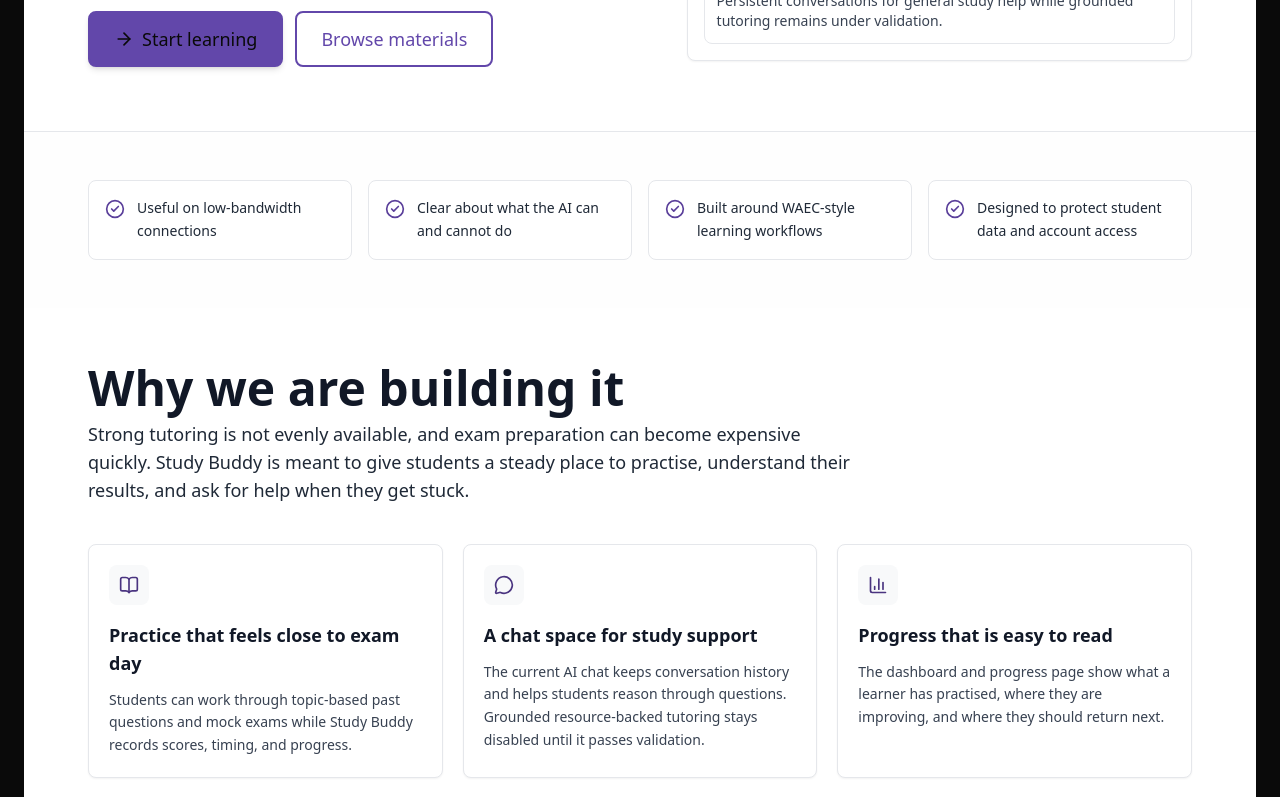
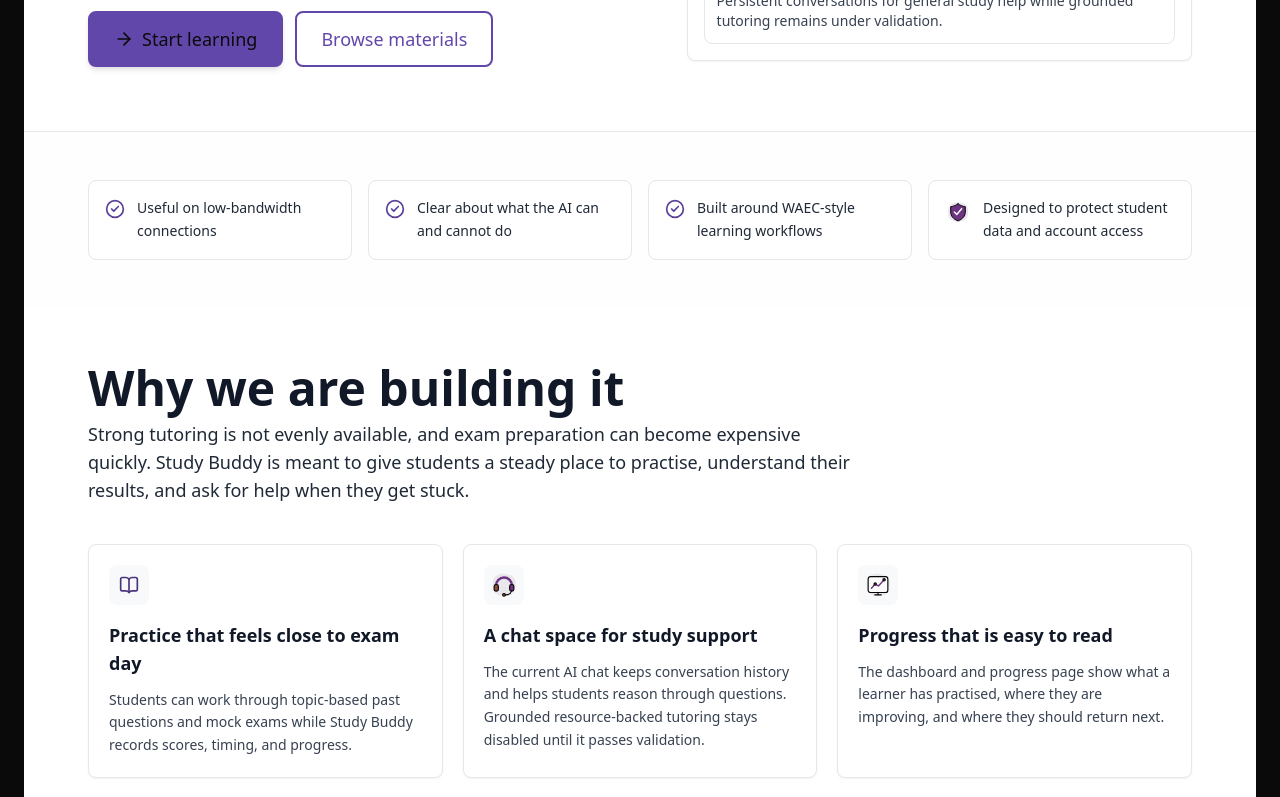
Before and after one commit to studybuddydevelopers/study-buddy-v2, a Next.js app: page /about-us in a window 1280 px wide. Shown: the part 467-1264 px from the top of the page. Built offline with nearby package versions, Linux system fonts and the light colour scheme; no server answers.

Commit message:
feat(about-us): enhance product areas with proposals
Updated the productAreas structure to include proposal fields.

This change allows for better integration of icons and proposals for each product area.

The rendering logic was adjusted to accommodate these new properties.

```diff
--- a/app/about-us/page.tsx
+++ b/app/about-us/page.tsx
@@ -1,20 +1,29 @@
 import Link from "next/link";
 import {
   ArrowRight,
-  BarChart3,
   BookOpen,
   CheckCircle2,
-  MessageCircle,
   ShieldCheck,
   Wifi,
 } from "lucide-react";
+import type { LucideIcon } from "lucide-react";
 import Button from "@/components/Button";
 import Heading1 from "@/components/Heading1";
 import Heading2 from "@/components/Heading2";
 import Paragraph from "@/components/Paragraph";
 import Image from "@/components/Image";
+import StudyBuddyIcon, {
+  type StudyBuddyIconName,
+} from "@/components/StudyBuddyIcon";
 
-const productAreas = [
+interface ProductArea {
+  title: string;
+  description: string;
+  icon?: LucideIcon;
+  proposal?: StudyBuddyIconName;
+}
+
+const productAreas: ProductArea[] = [
   {
     title: "Practice that feels close to exam day",
     description:
@@ -25,13 +34,13 @@ const productAreas = [
     title: "A chat space for study support",
     description:
       "The current AI chat keeps conversation history and helps students reason through questions. Grounded resource-backed tutoring stays disabled until it passes validation.",
-    icon: MessageCircle,
+    proposal: "support",
   },
   {
     title: "Progress that is easy to read",
     description:
       "The dashboard and progress page show what a learner has practised, where they are improving, and where they should return next.",
-    icon: BarChart3,
+    proposal: "analytics",
   },
 ];
 
@@ -151,10 +160,14 @@ export default function AboutUsPage() {
                 key={principle}
                 className="flex items-start gap-3 rounded-lg border border-gray-200 bg-white p-4"
               >
-                <CheckCircle2
-                  className="mt-0.5 h-5 w-5 shrink-0 text-primary-600"
-                  aria-hidden="true"
-                />
+                {principle === "Designed to protect student data and account access" ? (
+                  <StudyBuddyIcon name="shield" size={26} className="mt-0.5 shrink-0" />
+                ) : (
+                  <CheckCircle2
+                    className="mt-0.5 h-5 w-5 shrink-0 text-primary-600"
+                    aria-hidden="true"
+                  />
+                )}
                 <p className="text-sm font-medium leading-relaxed text-gray-800">
                   {principle}
                 </p>
@@ -177,13 +190,17 @@ export default function AboutUsPage() {
           </div>
 
           <div className="mt-10 grid gap-5 lg:grid-cols-3">
-            {productAreas.map(({ title, description, icon: Icon }) => (
+            {productAreas.map(({ title, description, icon: Icon, proposal }) => (
               <article
                 key={title}
                 className="rounded-lg border border-gray-200 bg-white p-5 shadow-sm"
               >
                 <div className="mb-4 inline-flex h-10 w-10 items-center justify-center rounded-lg bg-primary-50 text-primary-700">
-                  <Icon className="h-5 w-5" aria-hidden="true" />
+                  {proposal ? (
+                    <StudyBuddyIcon name={proposal} size={30} />
+                  ) : Icon ? (
+                    <Icon className="h-5 w-5" aria-hidden="true" />
+                  ) : null}
                 </div>
                 <h3 className="text-lg font-bold text-gray-900">{title}</h3>
                 <p className="mt-3 text-sm leading-relaxed text-gray-700">
```
